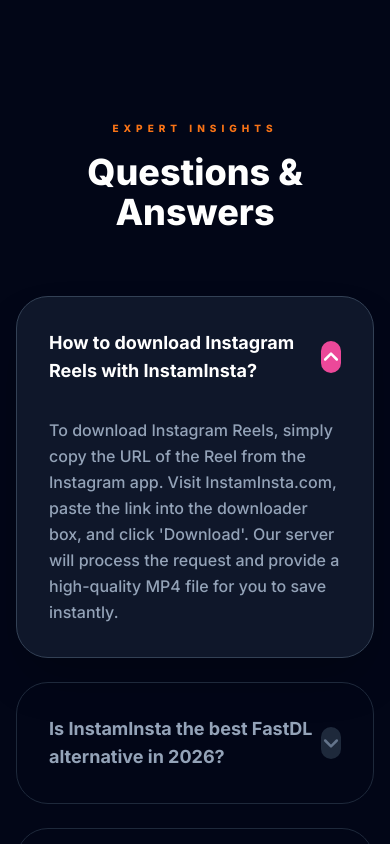
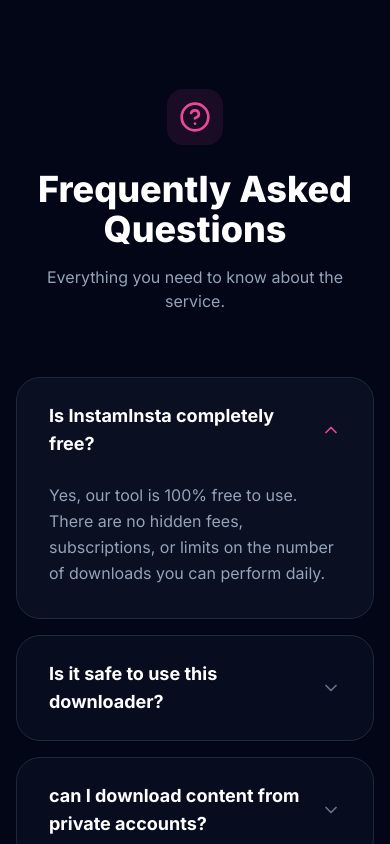
Before and after one commit to charanvarma22/fastdl-instagram-downloader, a React (Vite) app: page / in a window 390 px wide. Shown: the part 8380-9224 px from the top of the page. Built offline with nearby package versions, Linux system fonts and the light colour scheme; no server answers.

Commit message:
Re-add missing components (BlogSection, FAQ) after reset

```diff
--- a/src/components/BlogSection.tsx
+++ b/src/components/BlogSection.tsx
@@ -1,55 +1,103 @@
 
-import React from 'react';
+import React, { useState, useEffect } from 'react';
+import { ArrowRight, Calendar, User } from 'lucide-react';
 import { Link } from 'react-router-dom';
-import { BLOG_POSTS } from '../constants';
 
-interface Props {
-  limit?: number;
+interface BlogPost {
+  id: number;
+  title: { rendered: string };
+  excerpt: { rendered: string };
+  slug: string;
+  date: string;
+  _embedded?: {
+    'wp:featuredmedia'?: Array<{ source_url: string }>;
+    author?: Array<{ name: string }>;
+  };
 }
 
-const BlogSection: React.FC<Props> = ({ limit }) => {
-  const posts = limit ? BLOG_POSTS.slice(0, limit) : BLOG_POSTS;
+interface BlogSectionProps {
+  limit?: number;
+  showHeading?: boolean;
+}
+
+const BlogSection: React.FC<BlogSectionProps> = ({ limit = 3, showHeading = true }) => {
+  const [posts, setPosts] = useState<BlogPost[]>([]);
+  const [loading, setLoading] = useState(true);
+  const [error, setError] = useState<string | null>(null);
+
+  useEffect(() => {
+    const fetchPosts = async () => {
+      try {
+        const response = await fetch(`/api/blog/posts?_embed&per_page=${limit}`);
+        if (!response.ok) {
+          throw new Error('Failed to fetch posts');
+        }
+        const data = await response.json();
+        setPosts(data);
+      } catch (err) {
+        console.error('Error fetching blog posts:', err);
+        setError('Could not load latest updates.');
+      } finally {
+        setLoading(false);
+      }
+    };
+
+    fetchPosts();
+  }, [limit]);
+
+  if (error) return null;
 
   return (
-    <section className="py-24 bg-transparent">
+    <section className="py-24 bg-slate-950 border-t border-slate-900">
       <div className="max-w-7xl mx-auto px-4">
-        <div className="flex flex-col md:flex-row justify-between items-center md:items-end mb-16 gap-6">
-          <div className="text-center md:text-left">
-            <h2 className="text-4xl font-black text-white mb-4">Inside InstamInsta</h2>
-            <p className="text-slate-400 text-lg font-medium">Expert guides, industry news, and social media growth tips.</p>
+        {showHeading && (
+          <div className="text-center mb-16">
+            <h2 className="text-4xl font-black text-white mb-4">Latest Insights</h2>
+            <p className="text-slate-400">Updates from the world of social media.</p>
           </div>
-          <Link to="/blog" className="px-8 py-3 bg-slate-800 hover:bg-slate-700 text-white rounded-2xl font-bold transition-all border border-slate-700">
-            Visit Blog &rarr;
-          </Link>
-        </div>
+        )}
 
-        <div className="grid md:grid-cols-2 lg:grid-cols-2 gap-10">
-          {posts.map(post => (
-            <Link key={post.id} to={`/blog/${post.id}`} className="group bg-slate-900/40 rounded-[3rem] overflow-hidden border border-slate-800 hover:border-pink-500/30 transition-all shadow-2xl flex flex-col md:flex-row">
-              <div className="md:w-2/5 h-64 md:h-auto overflow-hidden">
-                <img src={post.image} alt={post.title} className="w-full h-full object-cover group-hover:scale-105 transition-transform duration-700 grayscale-[20%] group-hover:grayscale-0" />
-              </div>
-              <div className="md:w-3/5 p-10 flex flex-col justify-between">
-                <div>
-                  <div className="flex items-center gap-4 mb-6">
-                    <span className="text-xs font-black text-pink-500 uppercase tracking-widest">{post.category}</span>
-                    <span className="w-1 h-1 rounded-full bg-slate-700"></span>
-                    <span className="text-xs text-slate-500 font-bold">{post.date}</span>
+        {loading ? (
+          <div className="flex justify-center py-12">
+            <div className="w-8 h-8 border-4 border-pink-500 border-t-transparent rounded-full animate-spin"></div>
+          </div>
+        ) : (
+          <div className="grid md:grid-cols-2 lg:grid-cols-3 gap-8">
+            {posts.map((post) => (
+              <article key={post.id} className="bg-slate-900/40 rounded-[2rem] border border-slate-800 overflow-hidden hover:border-pink-500/30 transition-all group flex flex-col">
+                <div className="aspect-video bg-slate-800 relative overflow-hidden">
+                  {post._embedded?.['wp:featuredmedia']?.[0]?.source_url ? (
+                    <img
+                      src={post._embedded['wp:featuredmedia'][0].source_url}
+                      alt={post.title.rendered}
+                      className="w-full h-full object-cover group-hover:scale-110 transition-transform duration-500"
+                    />
+                  ) : (
+                    <div className="w-full h-full bg-gradient-to-br from-slate-800 to-slate-900 flex items-center justify-center text-slate-700">
+                      No Image
+                    </div>
+                  )}
+                </div>
+                <div className="p-8 flex flex-col flex-grow">
+                  <div className="flex items-center gap-4 text-xs font-bold text-pink-500 mb-4 uppercase tracking-wider">
+                    <span className="flex items-center gap-1">
+                      <Calendar className="w-3 h-3" />
+                      {new Date(post.date).toLocaleDateString()}
+                    </span>
                   </div>
-                  <h3 className="text-2xl font-bold mb-4 text-white leading-tight group-hover:text-pink-500 transition-colors">
-                    {post.title}
-                  </h3>
-                  <p className="text-slate-400 text-sm font-medium leading-relaxed line-clamp-3">
-                    {post.excerpt}
-                  </p>
+                  <h3 className="text-xl font-bold text-white mb-4 line-clamp-2" dangerouslySetInnerHTML={{ __html: post.title.rendered }} />
+                  <div className="text-slate-400 text-sm mb-6 line-clamp-3 flex-grow" dangerouslySetInnerHTML={{ __html: post.excerpt.rendered }} />
+                  <Link
+                    to={`/blog/${post.slug}`}
+                    className="inline-flex items-center gap-2 text-white font-bold hover:text-pink-500 transition-colors mt-auto"
+                  >
+                    Read Article <ArrowRight className="w-4 h-4" />
+                  </Link>
                 </div>
-                <div className="mt-8 text-white font-black text-sm uppercase tracking-widest flex items-center gap-2 group-hover:gap-4 transition-all">
-                   Read Article <svg className="w-5 h-5" fill="none" stroke="currentColor" viewBox="0 0 24 24"><path strokeLinecap="round" strokeLinejoin="round" strokeWidth="3" d="M17 8l4 4m0 0l-4 4m4-4H3"/></svg>
-                </div>
-              </div>
-            </Link>
-          ))}
-        </div>
+              </article>
+            ))}
+          </div>
+        )}
       </div>
     </section>
   );
--- a/src/components/FAQ.tsx
+++ b/src/components/FAQ.tsx
@@ -1,38 +1,73 @@
 
 import React, { useState } from 'react';
-import { FAQS } from '../constants';
+import { ChevronDown, ChevronUp, HelpCircle } from 'lucide-react';
 
 const FAQ: React.FC = () => {
   const [openIndex, setOpenIndex] = useState<number | null>(0);
 
+  const faqs = [
+    {
+      question: "Is InstamInsta completely free?",
+      answer: "Yes, our tool is 100% free to use. There are no hidden fees, subscriptions, or limits on the number of downloads you can perform daily."
+    },
+    {
+      question: "Is it safe to use this downloader?",
+      answer: "Absolutely. We do not require any login credentials or personal information. Your downloads are processed securely and anonymously."
+    },
+    {
+      question: "can I download content from private accounts?",
+      answer: "We respect user privacy. You can only download content from public accounts. Private accounts require permission which our tool does not bypass."
+    },
+    {
+      question: "What formats are supported?",
+      answer: "We support high-quality MP4 for videos and Reels, and JPEG for photos. We always serve the highest resolution available from Instagram."
+    },
+    {
+      question: "Does it work on mobile?",
+      answer: "Yes! InstamInsta is fully responsive and works perfectly on iPhone, Android, tablets, and desktop computers via any modern web browser."
+    }
+  ];
+
+  const toggle = (index: number) => {
+    setOpenIndex(openIndex === index ? null : index);
+  };
+
   return (
-    <section className="py-32 bg-slate-950">
+    <section className="py-24 bg-slate-950">
       <div className="max-w-4xl mx-auto px-4">
         <div className="text-center mb-16">
-          <h2 className="text-[10px] font-black mb-4 text-orange-500 uppercase tracking-[0.5em]">Expert Insights</h2>
-          <h3 className="text-4xl font-black text-white">Questions & Answers</h3>
+          <div className="inline-flex items-center justify-center p-3 bg-pink-500/10 rounded-2xl mb-6">
+            <HelpCircle className="w-8 h-8 text-pink-500" />
+          </div>
+          <h2 className="text-4xl font-black text-white mb-4">Frequently Asked Questions</h2>
+          <p className="text-slate-400">Everything you need to know about the service.</p>
         </div>
-        <div className="space-y-6">
-          {FAQS.map((faq, index) => (
-            <div key={index} className={`rounded-[2rem] border transition-all duration-300 ${openIndex === index ? 'bg-slate-900 border-slate-700 shadow-2xl' : 'bg-transparent border-slate-800 hover:border-slate-700'}`}>
+
+        <div className="space-y-4">
+          {faqs.map((faq, index) => (
+            <div
+              key={index}
+              className={`bg-slate-900/40 border border-slate-800 rounded-3xl overflow-hidden transition-all duration-300 ${openIndex === index ? 'border-pink-500/30 bg-slate-900/60' : 'hover:border-slate-700'}`}
+            >
               <button
-                onClick={() => setOpenIndex(openIndex === index ? null : index)}
-                className="w-full flex justify-between items-center p-8 text-left focus:outline-none group"
+                className="w-full text-left px-8 py-6 flex items-center justify-between gap-4"
+                onClick={() => toggle(index)}
               >
-                <span className={`text-lg font-bold transition-colors ${openIndex === index ? 'text-white' : 'text-slate-400 group-hover:text-slate-200'}`}>
-                  {faq.question}
-                </span>
-                <div className={`w-8 h-8 rounded-full flex items-center justify-center transition-all ${openIndex === index ? 'bg-pink-500 text-white rotate-180' : 'bg-slate-800 text-slate-500'}`}>
-                  <svg className="w-5 h-5" fill="none" viewBox="0 0 24 24" stroke="currentColor">
-                    <path strokeLinecap="round" strokeLinejoin="round" strokeWidth={3} d="M19 9l-7 7-7-7" />
-                  </svg>
-                </div>
+                <span className="text-lg font-bold text-white">{faq.question}</span>
+                {openIndex === index ? (
+                  <ChevronUp className="w-5 h-5 text-pink-500 flex-shrink-0" />
+                ) : (
+                  <ChevronDown className="w-5 h-5 text-slate-500 flex-shrink-0" />
+                )}
               </button>
-              {openIndex === index && (
-                <div className="px-8 pb-8 text-slate-400 leading-relaxed font-medium text-base animate-in slide-in-from-top-2 duration-300">
+
+              <div
+                className={`px-8 overflow-hidden transition-all duration-300 ease-in-out ${openIndex === index ? 'max-h-96 pb-8 opacity-100' : 'max-h-0 opacity-0'}`}
+              >
+                <p className="text-slate-400 leading-relaxed">
                   {faq.answer}
-                </div>
-              )}
+                </p>
+              </div>
             </div>
           ))}
         </div>
```
